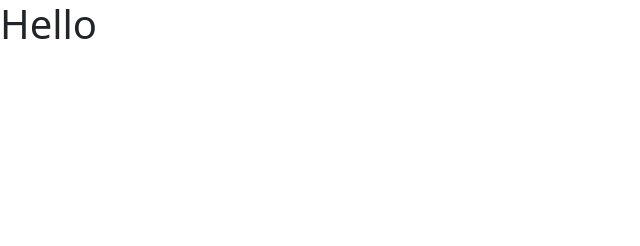
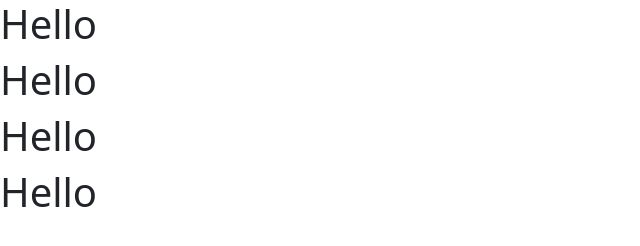
Before and after one commit to AndrewMorrow/testingRepo, a plain HTML site: page index.html in a window 1280 px wide. Shown: the whole page, without its empty margins (0-640 px from the left). Drawn offline with nearby package versions, Linux system fonts and the light colour scheme.

Commit message:
merge test

```diff
--- a/index.html
+++ b/index.html
@@ -20,6 +20,9 @@
 
   <body>
     <h1 class="hello1">Hello</h1>
+    <h1 class="hello1">Hello</h1>
+    <h1 class="hello1">Hello</h1>
+    <h1 class="hello1">Hello</h1>
 
     <!-- Bootstrap JS Bundle -->
     <script
```
